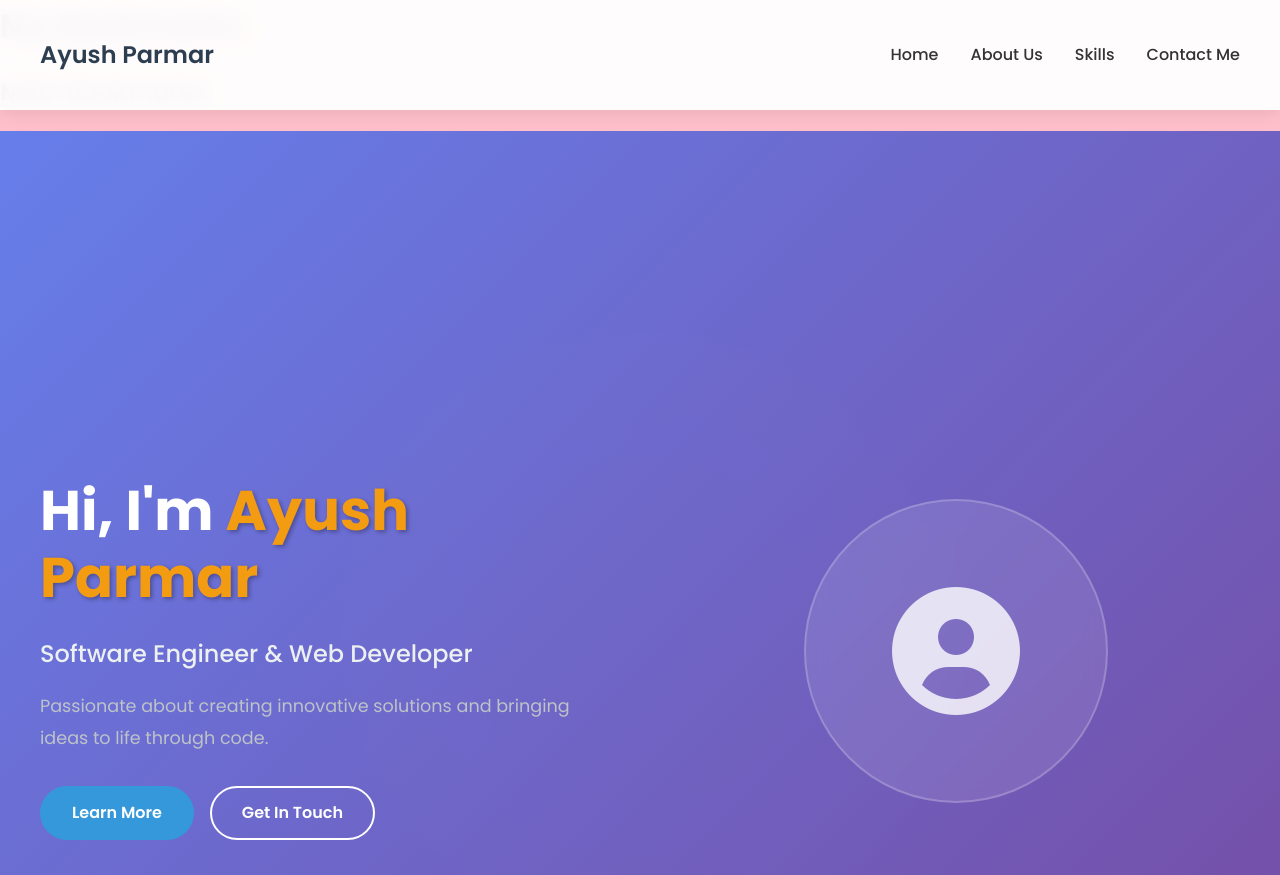
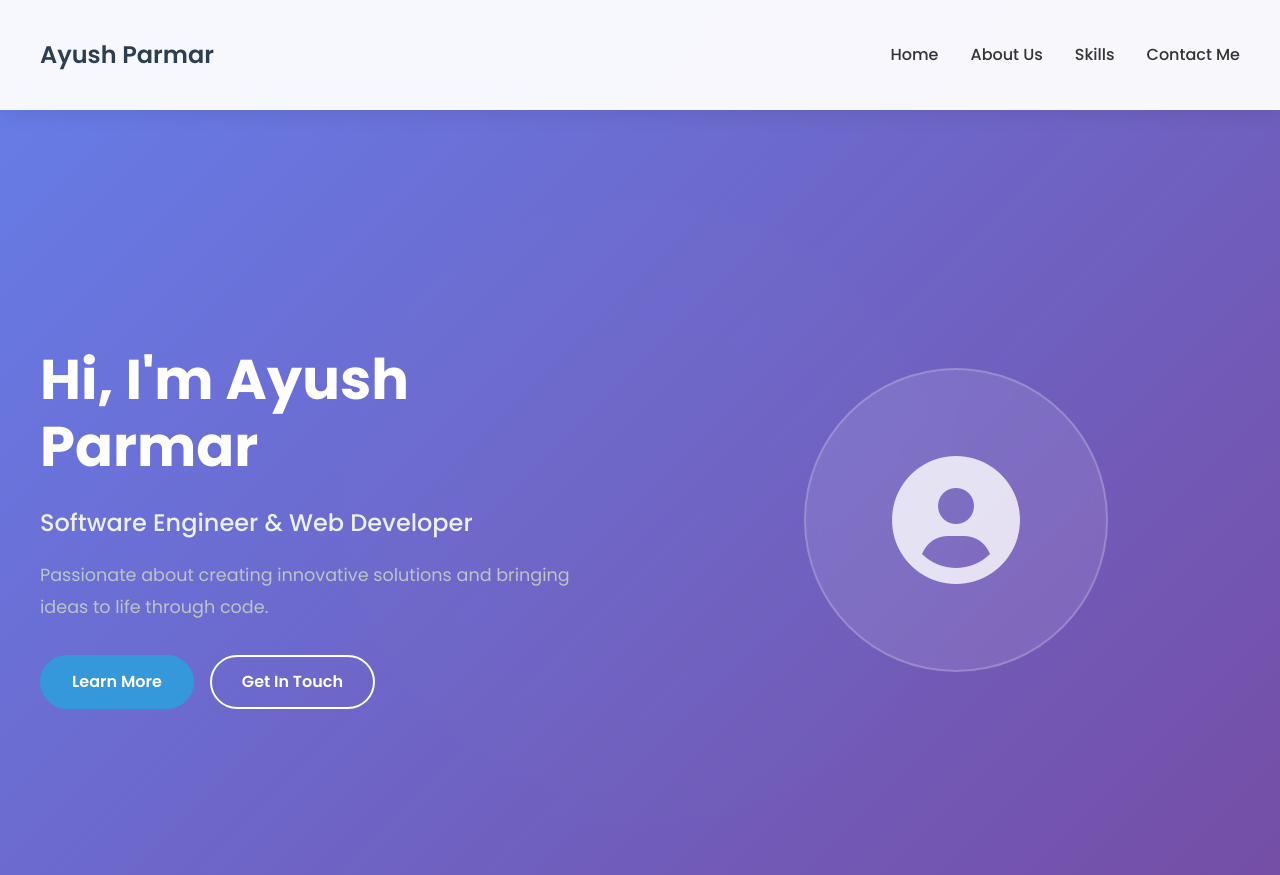
Before and after one commit to 8140u06086/Personal-Leraning, a plain HTML site: page Ayush/index.html in a window 1280 px wide. Shown: the top 875 px of the page. Drawn offline with Linux system fonts and the light colour scheme.

Commit message:
remove bookmark

```diff
--- a/Ayush/index.html
+++ b/Ayush/index.html
@@ -1,17 +1,4 @@
-
-<head>
-    <meta charset="UTF8">
-    <meta name="viewport" content="width=devicewidth, initialscale=1.0">
-    <meta name="description" content="Ayush Parmar's personal webpage. A software engineer with a passion for technology and innovation.">
-    <title>Ayush parmar MY Bookmarks</title>
-    <link rel="stylesheet" href="style.css">
-</head>
-<body>
-    <h1>My Bookmarks</h1>
-    <h2>Main Bookmarks</h2>
-    <script src="script.js"></script>
-</body>
-</html>
+<html>
 <head>
     <meta charset="UTF-8">
     <meta name="viewport" content="width=device-width, initial-scale=1.0">
```
